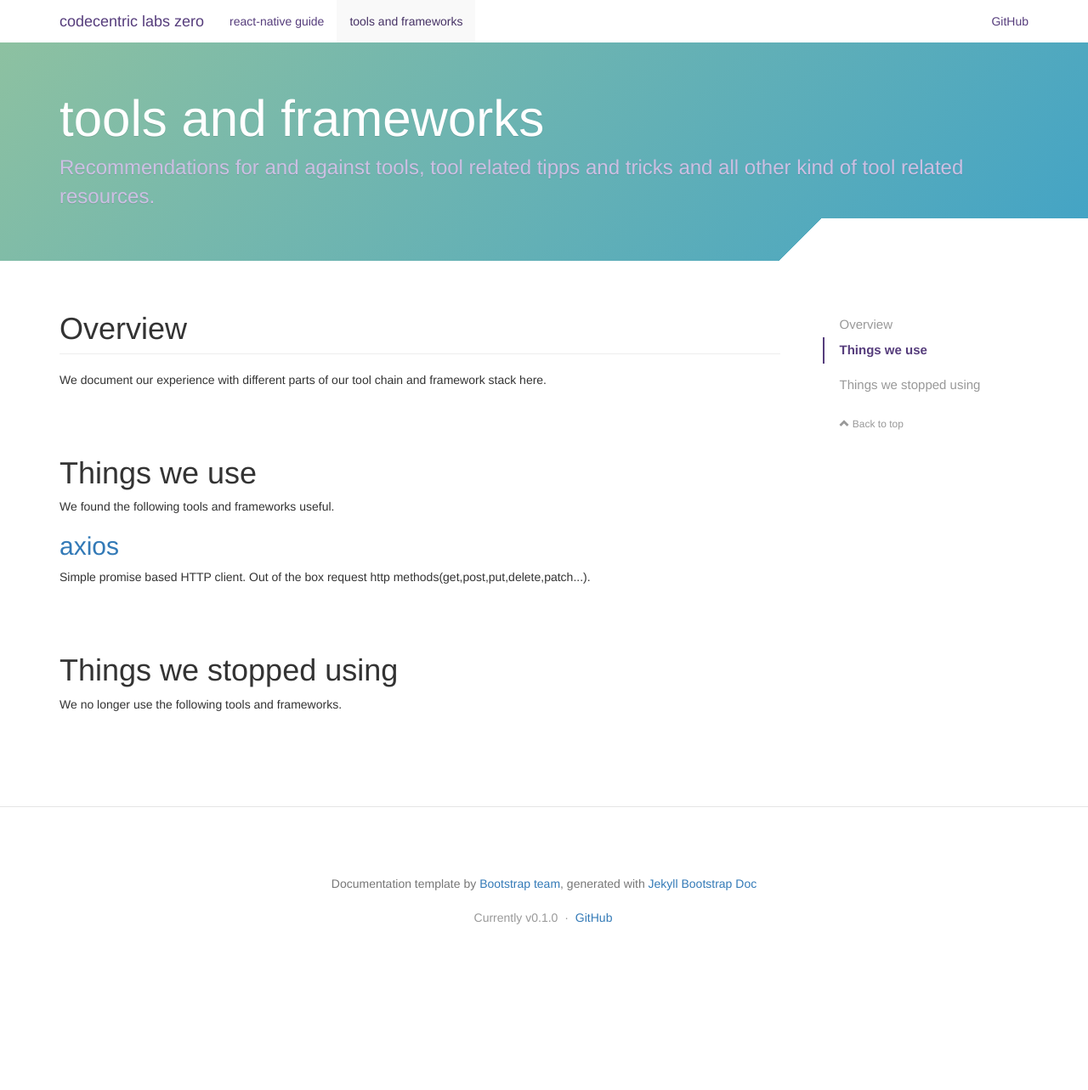
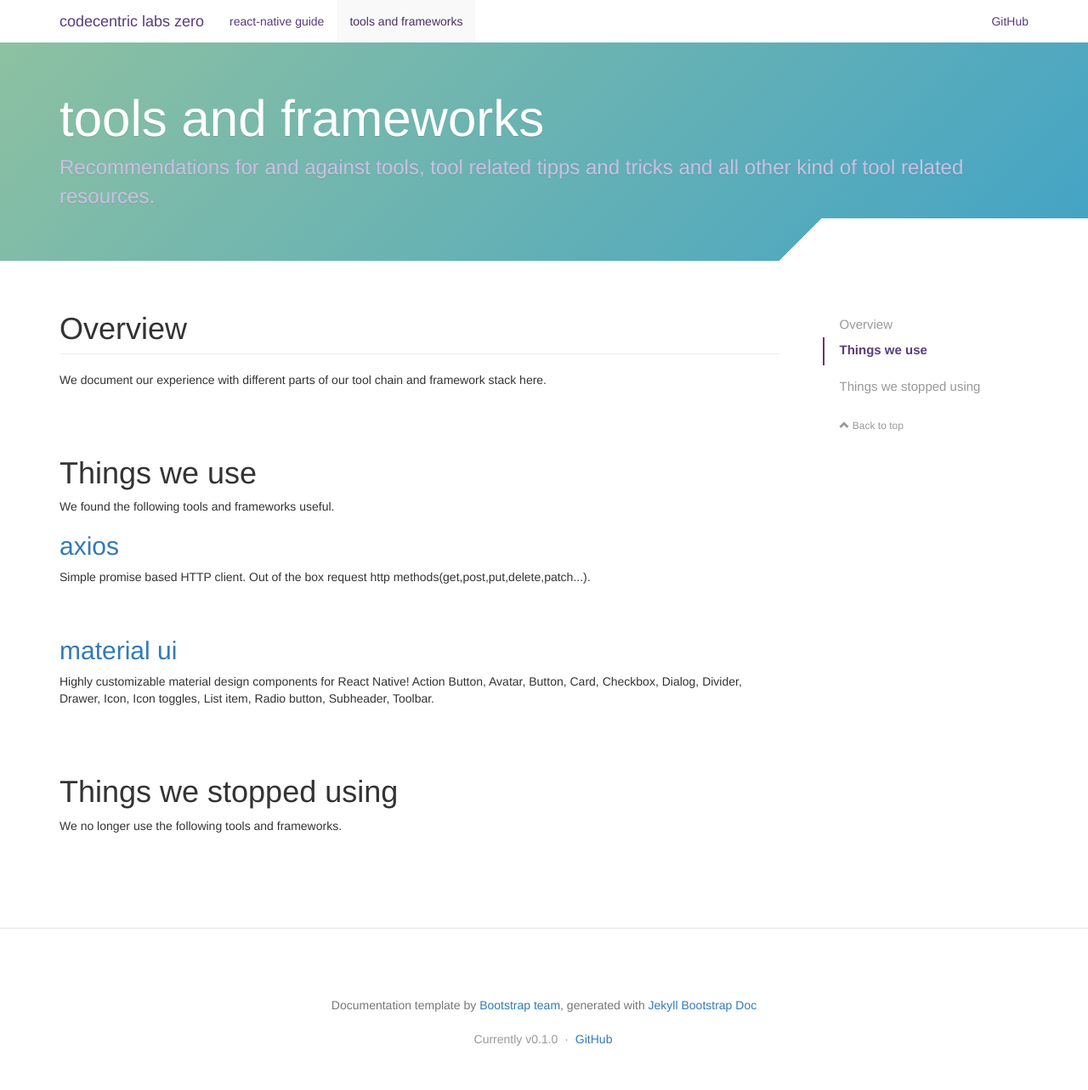
Before and after one commit to codecentric-labs-zero/codecentric-labs-zero.github.io, a Jekyll site: the page built from pages/tools.html, in a window 1280 px wide. Shown: the whole page at 85% size. Built offline with Jekyll 4.4.1, drawn with Linux system fonts in a browser that asks for light colours; nearby versions of some CDN libraries; before the commit the page ends 1140 px from its top, so only the background shows below that.

Commit message:
Add sections to libs and material ui

```diff
--- a/pages/tools.html
+++ b/pages/tools.html
@@ -15,12 +15,22 @@ description: Recommendations for and against tools, tool related tipps and trick
   <p>
     We found the following tools and frameworks useful.
   </p>
-
+  <section class="bs-docs-section">
   <p>
-  <h2 id="sub-section"><a href=" https://github.com/mzabriskie/axios">axios</a></h2>
+  <h2 id="sub-section"><a href="https://github.com/mzabriskie/axios">axios</a></h2>
   Simple promise based HTTP client.
   Out of the box request http methods(get,post,put,delete,patch...).
   </p>
+  </section>
+
+  <section class="bs-docs-section">
+    <p>
+    <h2 id="sub-section"><a href="https://github.com/xotahal/react-native-material-ui">material ui</a></h2>
+    Highly customizable material design components for React Native!
+    Action Button, Avatar, Button, Card, Checkbox, Dialog, Divider, Drawer, Icon, Icon toggles, List item, Radio button, Subheader, Toolbar.
+    </p>
+  </section>
+
 </section>
 
 <section class="bs-docs-section">
```
